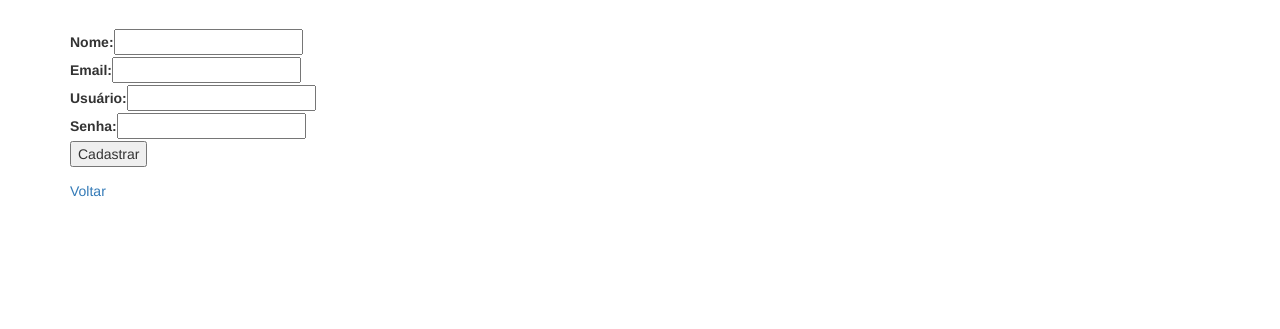
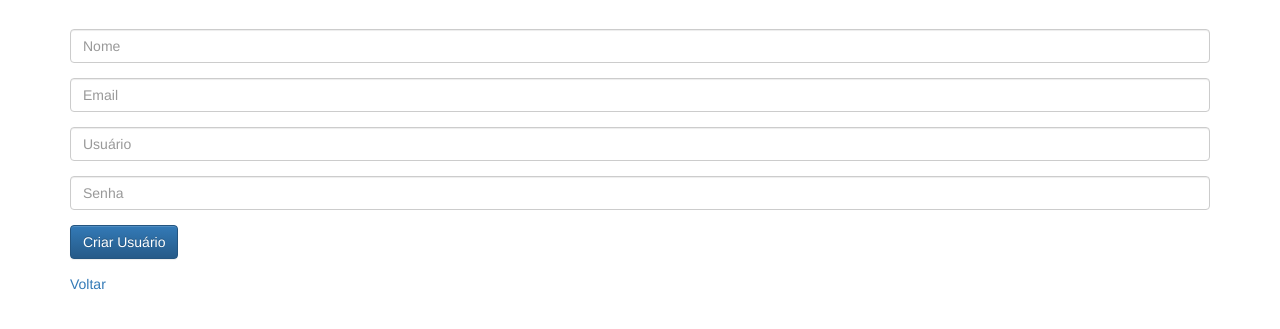
Before and after one commit to reisraff/500-sabado-jan, a PHP site: page /criar_usuario.php in a window 1280 px wide. Shown: the part 51-380 px from the top of the page. Run offline with PHP 8.4, Linux system fonts and the light colour scheme.

Commit message:
Letting layout better

```diff
--- a/HandsOn/Aula04/app/criar_usuario.php
+++ b/HandsOn/Aula04/app/criar_usuario.php
@@ -37,11 +37,38 @@ SQL;
 
 ?>
 	<form method="POST">
-		<label>Nome: </label><input type="text" name="nome" /><br />
-		<label>Email: </label><input type="text" name="email" /><br />
-		<label>Usuário: </label><input type="text" name="usuario" /><br />
-		<label>Senha: </label><input type="password" name="senha" /><br />
-		<input type="submit" value="Cadastrar" /><br />
+		<div class="form-group">
+		  <input type="text"
+				 class="form-control"
+				 placeholder="Nome"
+				 aria-describedby="basic-addon1"
+				 name="nome">
+		</div>
+		<div class="form-group">
+		  <input type="text"
+				 class="form-control"
+				 placeholder="Email"
+				 aria-describedby="basic-addon1"
+				 name="email">
+		</div>
+		<div class="form-group">
+		  <input type="text"
+				 class="form-control"
+				 placeholder="Usuário"
+				 aria-describedby="basic-addon1"
+				 name="usuario">
+		</div>
+		<div class="form-group">
+		  <input type="password"
+				 class="form-control"
+				 placeholder="Senha"
+				 aria-describedby="basic-addon1"
+				 name="senha">
+		</div>
+
+		<div class="form-group">
+		  <button type="submit" class="btn btn-primary">Criar Usuário</button>
+		</div>
 	</form>
 
 	<p>
```
Also changed, not shown: HandsOn/Aula04/app/index.php (+6 -11 lines), HandsOn/Aula04/app/inicio.php (+11 -6 lines).
